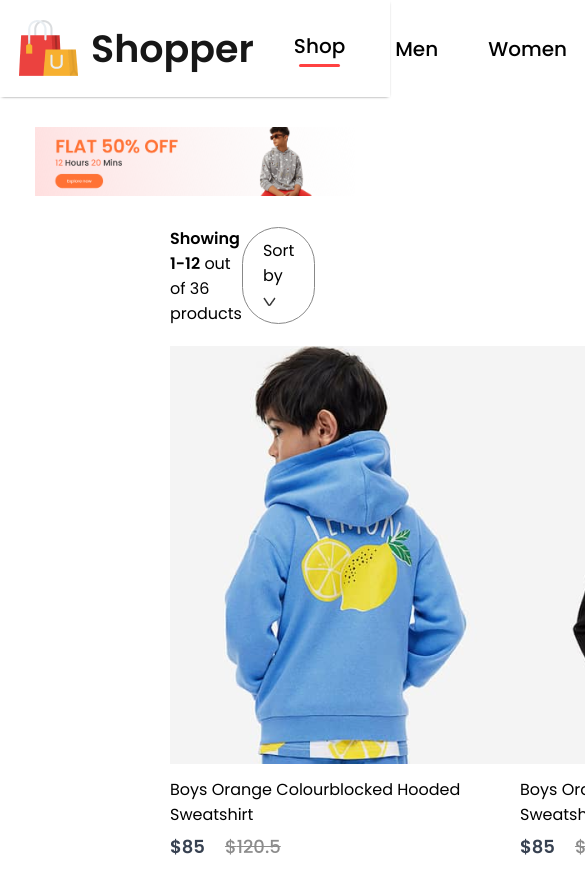
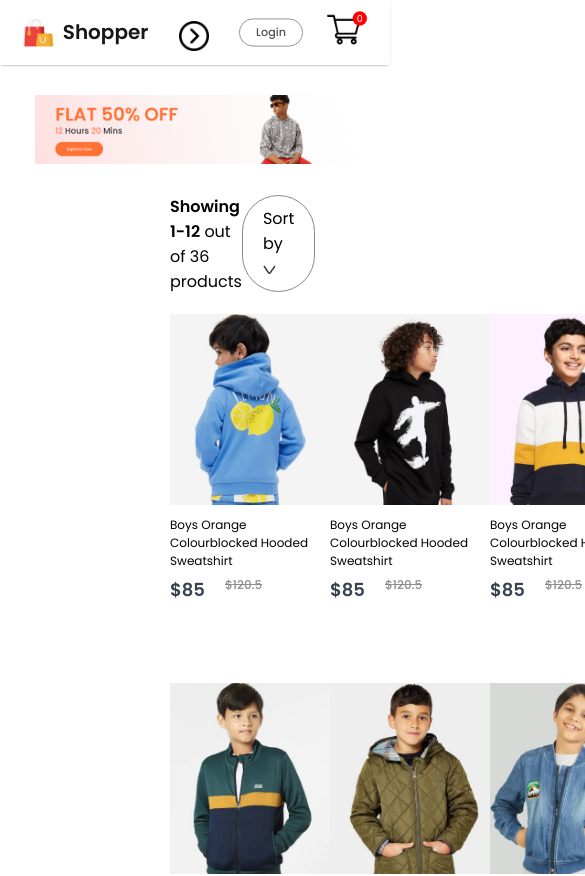
Before and after one commit to hamzakamran456/React_Ecommerce_Site, a React (Create React App) app: page /kids in a window 390 px wide. Shown: the top 876 px of the page, 585 px wide, since content can reach past the window. Built offline with nearby package versions, Linux system fonts and the light colour scheme.

Commit message:
responsive navbar and item

```diff
--- a/src/Component/Item/Item.css
+++ b/src/Component/Item/Item.css
@@ -1,5 +1,8 @@
 .item{
-    width: 350px;
+    width: 280px;
+}
+.item img{
+    width: 280px;
 }
 .item p{
     margin: 6px 0px;
@@ -23,3 +26,47 @@
     transform: scale(1.06);
     transition: 0.6s;
 }
+@media (max-width:1280px) {
+    .item{
+        width: 240px;
+        font-size: 14px;
+    }
+    .item img{
+        width: 220px;
+    }
+    .item-price-old{
+        font-size: 14px;
+    }
+}
+@media (max-width:1024px) {
+    .item{
+        width: 170px;
+        font-size: 13px;
+    }
+    .item img{
+        width: 170px;
+    }
+    .item-price-old{
+        font-size: 13px;
+    }
+}
+@media (max-width:800px) {
+    .item{
+        width: 120px;
+        font-size: 12px;
+    }
+    .item img{
+        width: 120px;
+    }
+    .item-price-old{
+        font-size: 12px;
+    }
+}
+@media (max-width:500px) {
+    .item{
+        width: 160px;
+    }
+    .item img{
+        width: 160px;
+    }
+}
--- a/src/Component/Navbar/Navbar.css
+++ b/src/Component/Navbar/Navbar.css
@@ -1,20 +1,24 @@
 .navbar {
     display: flex;
     justify-content: space-around;
+    align-items: center;
     padding: 16px;
     box-shadow: 0px 1px 3px -2px black;
 }
+
 .nav-logo {
     display: flex;
     align-items: center;
     gap: 10px;
 }
+
 .nav-logo p {
     color: #171717;
     font-size: 38px;
     font-weight: 600;
 }
-.nav-menu{
+
+.nav-menu {
     display: flex;
     align-items: center;
     gap: 50px;
@@ -23,7 +27,8 @@
     font-size: 20px;
     font-weight: 500;
 }
-.nav-menu li{
+
+.nav-menu li {
     display: flex;
     justify-content: center;
     align-items: center;
@@ -31,22 +36,26 @@
     gap: 3px;
     cursor: pointer;
 }
+
 .nav-menu li a {
     color: black;
 }
-.nav-menu hr{
+
+.nav-menu hr {
     border: none;
     width: 80%;
     height: 3px;
     border-radius: 10px;
     background-color: #ff4141;
 }
-.nav-login-cart{
+
+.nav-login-cart {
     display: flex;
     align-items: center;
     gap: 45px;
 }
-.nav-login-cart button{
+
+.nav-login-cart button {
     font-family: "Poppins";
     width: 157px;
     height: 58px;
@@ -59,10 +68,12 @@
     font-weight: 500;
     cursor: pointer;
 }
-.nav-login-cart button:active{
+
+.nav-login-cart button:active {
     background-color: #f3f3f3;
 }
-.nav-cart-count{
+
+.nav-cart-count {
     width: 22px;
     height: 22px;
     display: flex;
@@ -75,3 +86,111 @@
     background-color: red;
     color: white;
 }
+
+.nav-dropdown {
+    display: none;
+}
+
+@media (max-width:1280px) {
+    .navbar {
+        padding: 12px 50px;
+    }
+
+    .nav-logo img {
+        width: 40px;
+    }
+
+    .nav-logo p {
+        font-size: 25px;
+    }
+
+    .nav-menu {
+        gap: 30px;
+        font-size: 16px;
+    }
+
+    .nav-login-cart {
+        gap: 30px;
+    }
+
+    .nav-login-cart button {
+        width: 120px;
+        height: 45px;
+        font-size: 16px;
+    }
+
+    .nav-cart-count {
+        margin-left: -40px;
+        font-size: 12px;
+    }
+}
+
+@media (max-width:1024px) {
+    .navbar {
+        padding: 12px 30px;
+    }
+
+    .nav-menu {
+        gap: 25px;
+        font-size: 14px;
+    }
+
+    .nav-login-cart button {
+        width: 80px;
+        height: 35px;
+        font-size: 14px;
+    }
+
+    .nav-cart-count {
+        width: 18px;
+        height: 18px;
+    }
+}
+
+@media (max-width:800px) {
+    .navbar {
+        padding: 10px 0px;
+    }
+
+    .nav-dropdown {
+        margin-top: 6px;
+        display: block;
+        height: 30px;
+        transition: 0.5s;
+    }
+
+    .nav-menu {
+        display: none;
+        height: 80px;
+        width: 100%;
+        position: absolute;
+        background-color: #fff;
+        justify-content: center;
+        top: 56px;
+    }
+
+    .nav-menu-visible {
+        display: flex;
+    }
+
+    .nav-dropdown.open {
+        transform: rotate(90deg);
+    }
+}
+
+@media (max-width:500px) {
+    .navbar {
+        padding: 8px 0px;
+        gap: 0px;
+    }
+    .nav-logo{
+        transform: scale(0.8);
+    }
+    .nav-menu{
+        height: 70px;
+        top: 51px;
+    }
+    .nav-login-cart{
+        transform: scale(0.8);
+    }
+}
--- a/src/Component/Navbar/Navbar.js
+++ b/src/Component/Navbar/Navbar.js
@@ -1,7 +1,8 @@
-import React, { useContext, useState } from 'react'
+import React, { useContext, useRef, useState } from 'react'
 import './Navbar.css'
 import logo from '../Assets/logo.png'
 import cart_icon from '../Assets/cart_icon.png'
+import nav_dropdown from '../Assets/next.png'
 import { Link } from 'react-router-dom'
 import { ShopContext } from '../../Context/ShopContext'
 
@@ -9,13 +10,20 @@
 const Navbar = () => {
     const [menu, setMenu] = useState("shop");
     const {getTotalCartItems} = useContext(ShopContext)
+    const menuRef = useRef();
+    const dropdown_toggle = (e) =>{
+      menuRef.current.classList.toggle("nav-menu-visible")
+      e.target.classList.toggle("open")
+    }
+
   return (
     <div className="navbar">
       <div className="nav-logo">
         <img src={logo} alt="" />
         <p>Shopper</p>
       </div>
-      <ul className="nav-menu">
+      <img className="nav-dropdown" onClick={dropdown_toggle} src={nav_dropdown} alt="" />
+      <ul ref={menuRef} className="nav-menu">
         <li onClick={()=>{setMenu("shop")}}><Link style={{ textDecoration: "none" }} to="/">Shop</Link>{menu==="shop"?<hr />:<></>}</li>
         <li onClick={()=>{setMenu("men")}}><Link style={{ textDecoration: "none" }} to="/mens">Men</Link>{menu==="men"?<hr />:<></>}</li>
         <li onClick={()=>{setMenu("women")}}><Link style={{ textDecoration: "none" }} to="/womens">Women</Link>{menu==="women"?<hr />:<></>}</li>
```
Also changed, not shown: src/Component/Assets/next.png (added). Lines whose indentation alone changed are shown as unchanged.
